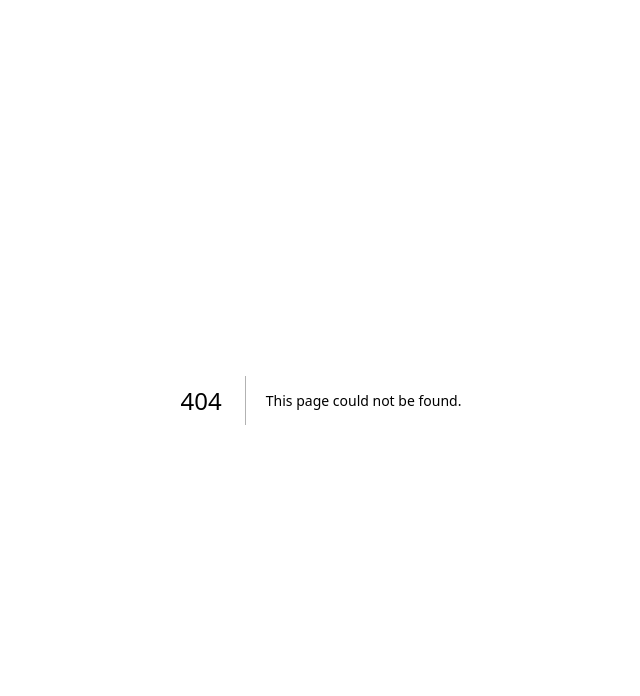
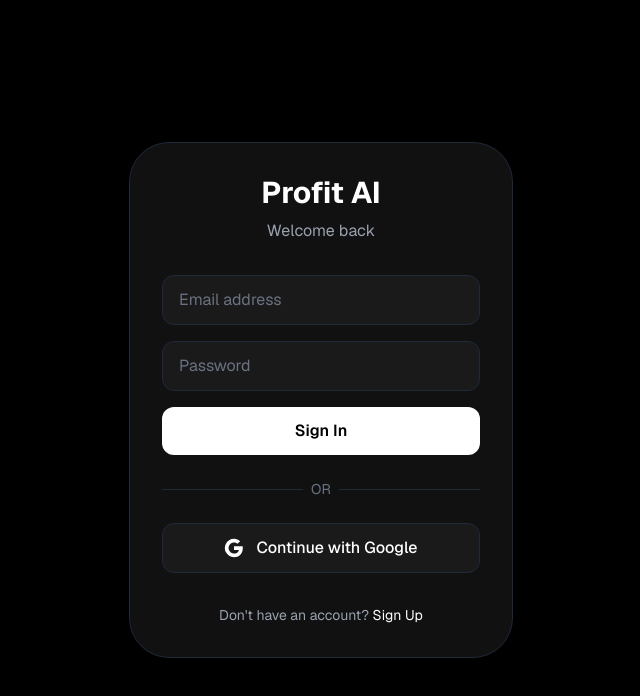
Before and after one commit to Imma2013/profit-ai-tracker, a Next.js app: page /login in a window 1280 px wide. Before the commit this address had no page. Shown: the top 696 px of the page, without its empty margins (319-959 px from the left). Built offline with nearby package versions, Linux system fonts and the light colour scheme; no server answers.

Commit message:
Add Firebase Auth and Login page

```diff
--- /dev/null
+++ b/app/login/page.tsx
@@ -0,0 +1,122 @@
+"use client";
+
+import { useState } from "react";
+import { useRouter } from "next/navigation";
+import { auth, googleProvider } from "../../lib/firebase";
+import { signInWithPopup, signInWithEmailAndPassword, createUserWithEmailAndPassword } from "firebase/auth";
+
+export default function LoginPage() {
+  const router = useRouter();
+  const [email, setEmail] = useState("");
+  const [password, setPassword] = useState("");
+  const [isSignUp, setIsSignUp] = useState(false);
+  const [error, setError] = useState("");
+
+  const handleGoogleSignIn = async () => {
+    try {
+      await signInWithPopup(auth, googleProvider);
+      router.push("/");
+    } catch (err: any) {
+      setError(err.message);
+    }
+  };
+
+  const handleEmailAuth = async (e: React.FormEvent) => {
+    e.preventDefault();
+    try {
+      if (isSignUp) {
+        await createUserWithEmailAndPassword(auth, email, password);
+      } else {
+        await signInWithEmailAndPassword(auth, email, password);
+      }
+      router.push("/");
+    } catch (err: any) {
+      setError(err.message);
+    }
+  };
+
+  return (
+    <div className="flex flex-col min-h-screen bg-black text-white px-6 py-12 items-center justify-center">
+      <div className="w-full max-w-sm bg-[#111111] rounded-[40px] border border-gray-800 p-8 shadow-2xl">
+        <h1 className="text-3xl font-bold mb-2 text-center">Profit AI</h1>
+        <p className="text-gray-400 text-center mb-8">
+          {isSignUp ? "Create an account" : "Welcome back"}
+        </p>
+
+        {error && <p className="text-red-500 text-sm mb-4 text-center">{error}</p>}
+
+        <form onSubmit={handleEmailAuth} className="space-y-4">
+          <div>
+            <input
+              type="email"
+              placeholder="Email address"
+              value={email}
+              onChange={(e) => setEmail(e.target.value)}
+              className="w-full bg-[#1a1a1a] border border-gray-800 rounded-xl px-4 py-3 text-white placeholder-gray-500 focus:outline-none focus:border-gray-500"
+              required
+            />
+          </div>
+          <div>
+            <input
+              type="password"
+              placeholder="Password"
+              value={password}
+              onChange={(e) => setPassword(e.target.value)}
+              className="w-full bg-[#1a1a1a] border border-gray-800 rounded-xl px-4 py-3 text-white placeholder-gray-500 focus:outline-none focus:border-gray-500"
+              required
+            />
+          </div>
+          <button
+            type="submit"
+            className="w-full bg-white text-black font-semibold rounded-xl px-4 py-3 hover:bg-gray-200 transition-colors"
+          >
+            {isSignUp ? "Sign Up" : "Sign In"}
+          </button>
+        </form>
+
+        <div className="my-6 flex items-center justify-center space-x-2">
+          <div className="h-px bg-gray-800 w-full"></div>
+          <span className="text-gray-500 text-sm">OR</span>
+          <div className="h-px bg-gray-800 w-full"></div>
+        </div>
+
+        <button
+          onClick={handleGoogleSignIn}
+          className="w-full bg-[#1a1a1a] border border-gray-800 text-white font-medium rounded-xl px-4 py-3 flex items-center justify-center space-x-3 hover:bg-[#222] transition-colors"
+        >
+          <svg className="w-5 h-5" viewBox="0 0 24 24">
+            <path
+              fill="currentColor"
+              d="M22.56 12.25c0-.78-.07-1.53-.2-2.25H12v4.26h5.92c-.26 1.37-1.04 2.53-2.21 3.31v2.77h3.57c2.08-1.92 3.28-4.74 3.28-8.09z"
+            />
+            <path
+              fill="currentColor"
+              d="M12 23c2.97 0 5.46-.98 7.28-2.66l-3.57-2.77c-.98.66-2.23 1.06-3.71 1.06-2.86 0-5.29-1.93-6.16-4.53H2.18v2.84C3.99 20.53 7.7 23 12 23z"
+            />
+            <path
+              fill="currentColor"
+              d="M5.84 14.09c-.22-.66-.35-1.36-.35-2.09s.13-1.43.35-2.09V7.07H2.18C1.43 8.55 1 10.22 1 12s.43 3.45 1.18 4.93l2.85-2.22.81-.62z"
+            />
+            <path
+              fill="currentColor"
+              d="M12 5.38c1.62 0 3.06.56 4.21 1.64l3.15-3.15C17.45 2.09 14.97 1 12 1 7.7 1 3.99 3.47 2.18 7.07l3.66 2.84c.87-2.6 3.3-4.53 6.16-4.53z"
+            />
+          </svg>
+          <span>Continue with Google</span>
+        </button>
+
+        <div className="mt-8 text-center">
+          <p className="text-gray-400 text-sm">
+            {isSignUp ? "Already have an account?" : "Don't have an account?"}{" "}
+            <button
+              onClick={() => setIsSignUp(!isSignUp)}
+              className="text-white hover:underline focus:outline-none"
+            >
+              {isSignUp ? "Sign In" : "Sign Up"}
+            </button>
+          </p>
+        </div>
+      </div>
+    </div>
+  );
+}
--- /dev/null
+++ b/lib/firebase.ts
@@ -0,0 +1,19 @@
+import { initializeApp, getApps } from "firebase/app";
+import { getAuth, GoogleAuthProvider } from "firebase/auth";
+import { getFirestore } from "firebase/firestore";
+
+const firebaseConfig = {
+  apiKey: process.env.NEXT_PUBLIC_FIREBASE_API_KEY,
+  authDomain: process.env.NEXT_PUBLIC_FIREBASE_AUTH_DOMAIN,
+  projectId: process.env.NEXT_PUBLIC_FIREBASE_PROJECT_ID,
+  storageBucket: process.env.NEXT_PUBLIC_FIREBASE_STORAGE_BUCKET,
+  messagingSenderId: process.env.NEXT_PUBLIC_FIREBASE_MESSAGING_SENDER_ID,
+  appId: process.env.NEXT_PUBLIC_FIREBASE_APP_ID
+};
+
+// Initialize Firebase only once
+const app = getApps().length === 0 ? initializeApp(firebaseConfig) : getApps()[0];
+
+export const auth = getAuth(app);
+export const db = getFirestore(app);
+export const googleProvider = new GoogleAuthProvider();
```
